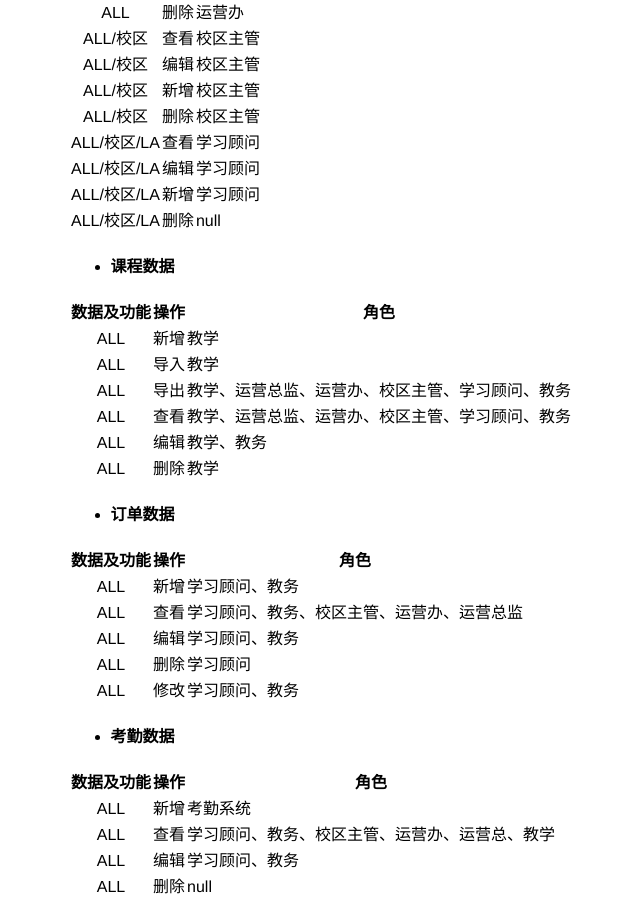
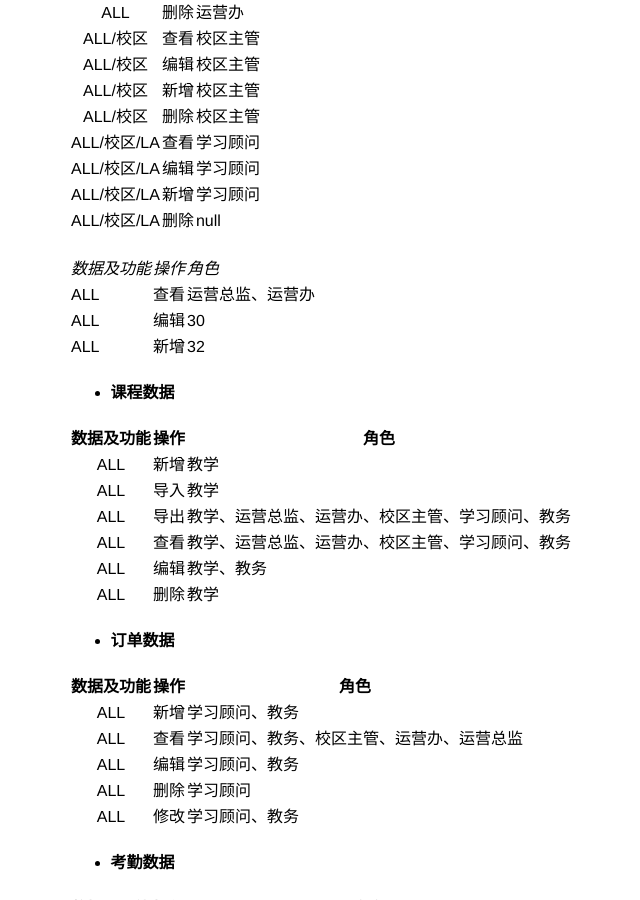
Before and after one commit to zxymick/zxymick.github.io, a Jekyll site: the page built from _posts/2016-9-17-third.md, in a window 1280 px wide and 900 px high, scrolled down 901 px. Shown: the whole window, without its empty margins (171-811 px from the left). Built offline with Jekyll 4.4.1, drawn with Linux system fonts in a browser that asks for light colours; Markdown is read by kramdown in place of the engine named in the settings.

Commit message:
Update 2016-9-17-third.md
测试表格展示

```diff
--- a/_posts/2016-9-17-third.md
+++ b/_posts/2016-9-17-third.md
@@ -42,6 +42,16 @@ categories: misc
 |ALL/校区/LA|编辑|学习顾问|
 |ALL/校区/LA|新增|学习顾问|
 |ALL/校区/LA|删除|null|
+
+
+<table>
+<tbody>
+<tr><td><em>数据及功能</em></td><td><em>操作</em></td><td><em>角色</em></td></tr>
+<tr><td>ALL</td><td>查看</td><td>运营总监、运营办</td></tr>
+<tr><td>ALL</td><td>编辑</td><td>30</td></tr>
+<tr><td>ALL</td><td>新增</td><td>32</td></tr>
+</tbody>
+</table>
 
 
 * **课程数据**
```
